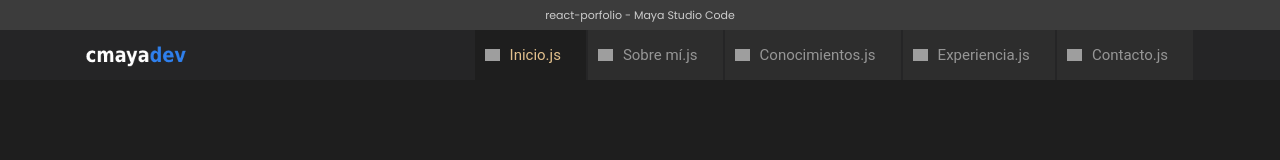
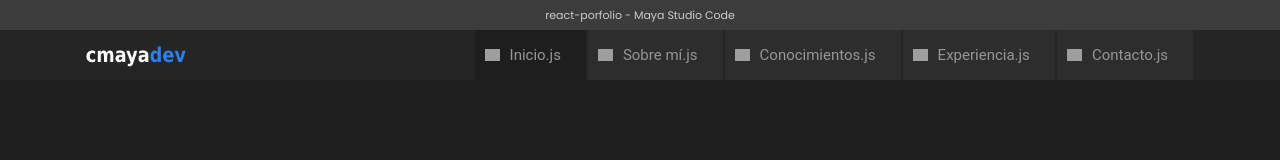
Before and after one commit to cmayadev/react-portfolio, a React (Create React App) app: page / in a window 1280 px wide. In both pictures the pointer is over the link "Inicio.js". Shown: the top 160 px of the page. Built offline with nearby package versions, Linux system fonts and the light colour scheme; grey boxes are pictures that could not be loaded.

Commit message:
fix color nav

```diff
--- a/src/App.css
+++ b/src/App.css
@@ -36,6 +36,10 @@ p {
     margin-top: -7px;
     margin-bottom: -4px;
     line-height: 1.8;
+}
+
+.navbar-light .navbar-nav .nav-link:focus, .navbar-light .navbar-nav .nav-link:hover {
+    color: #969696 !important;
 }
 
 .section {
```
